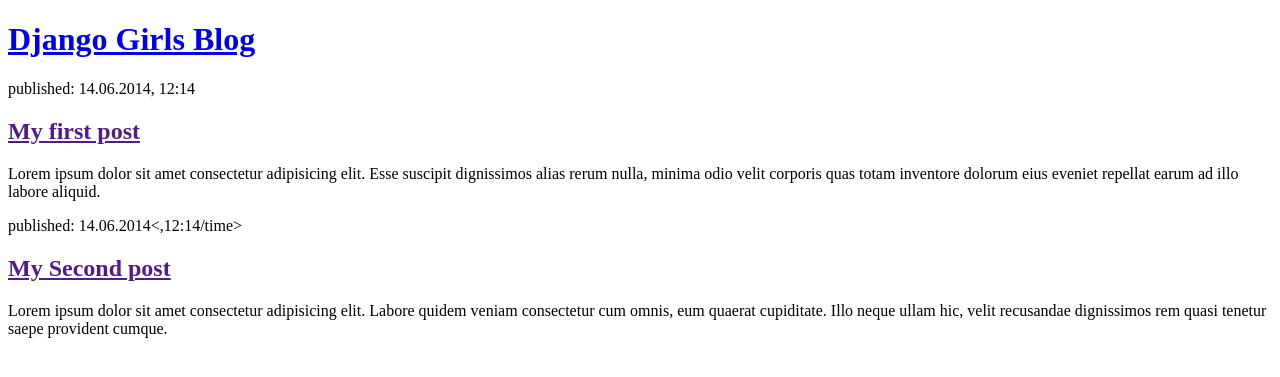
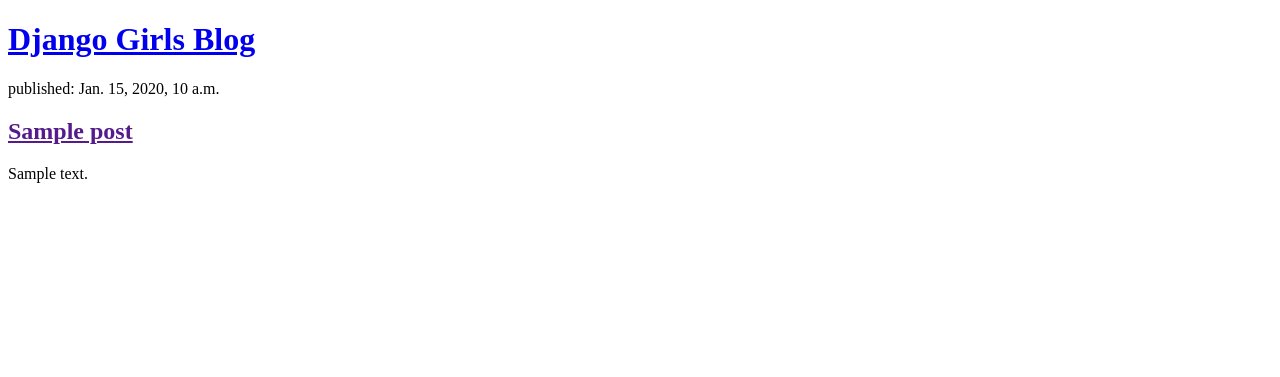
Before and after one commit to saurav-bot/my-first-blog, a Django app: template mysite/blog/templates/blog/post_list.html in a window 1280 px wide. Shown: the top 377 px of the page. Run offline with Django 3.2, Linux system fonts and the light colour scheme; the template is opened without the code that fills it: values that come from a table or form of the project are taken from there, others are empty; tables that the repository leaves empty hold one stand-in row (values such as "Sample post"); parts of the project's set-up code (start-up, migrations or seed data) failed here and were passed over.

Commit message:
Modified templates to display posts from database

```diff
--- a/mysite/blog/templates/blog/post_list.html
+++ b/mysite/blog/templates/blog/post_list.html
@@ -11,16 +11,10 @@
         <h1><a href="/">Django Girls Blog</a></h1>
 
     </header>
-    <article>
-        <time>published: 14.06.2014, 12:14</time>
-        <h2><a href="">My first post</a></h2>
-        <p>Lorem ipsum dolor sit amet consectetur adipisicing elit. Esse suscipit dignissimos alias rerum nulla, minima odio velit corporis quas totam inventore dolorum eius eveniet repellat earum ad illo labore aliquid.</p>
-    </article>
-    <article>
-        <time>published: 14.06.2014<,12:14/time>
-        <h2><a href="">My Second post</a></h2>
-        <p>Lorem ipsum dolor sit amet consectetur adipisicing elit. Labore quidem veniam consectetur cum omnis, eum quaerat cupiditate. Illo neque ullam hic, velit recusandae dignissimos rem quasi tenetur saepe provident cumque.</p>
-    </article>
-
+    {% for post in posts %}
+        <time>published: {{post.published_date}}</time>
+        <h2><a href="">{{post.title}}</a></h2>
+        <p>{{post.text | linebreaksbr}}</p>
+    {% endfor %}
 </body>
 </html>
--- a/mysite/blog/views.py
+++ b/mysite/blog/views.py
@@ -1,5 +1,7 @@
 from django.shortcuts import render
-
+from .models import Post
+from django.utils import timezone
 # Create your views here.
 def post_list(request):
-    return render(request,'blog/post_list.html',{})
+    posts = Post.objects.filter(published_date__lte=timezone.now()).order_by('published_date')
+    return render(request,'blog/post_list.html',{'posts':posts})
```
